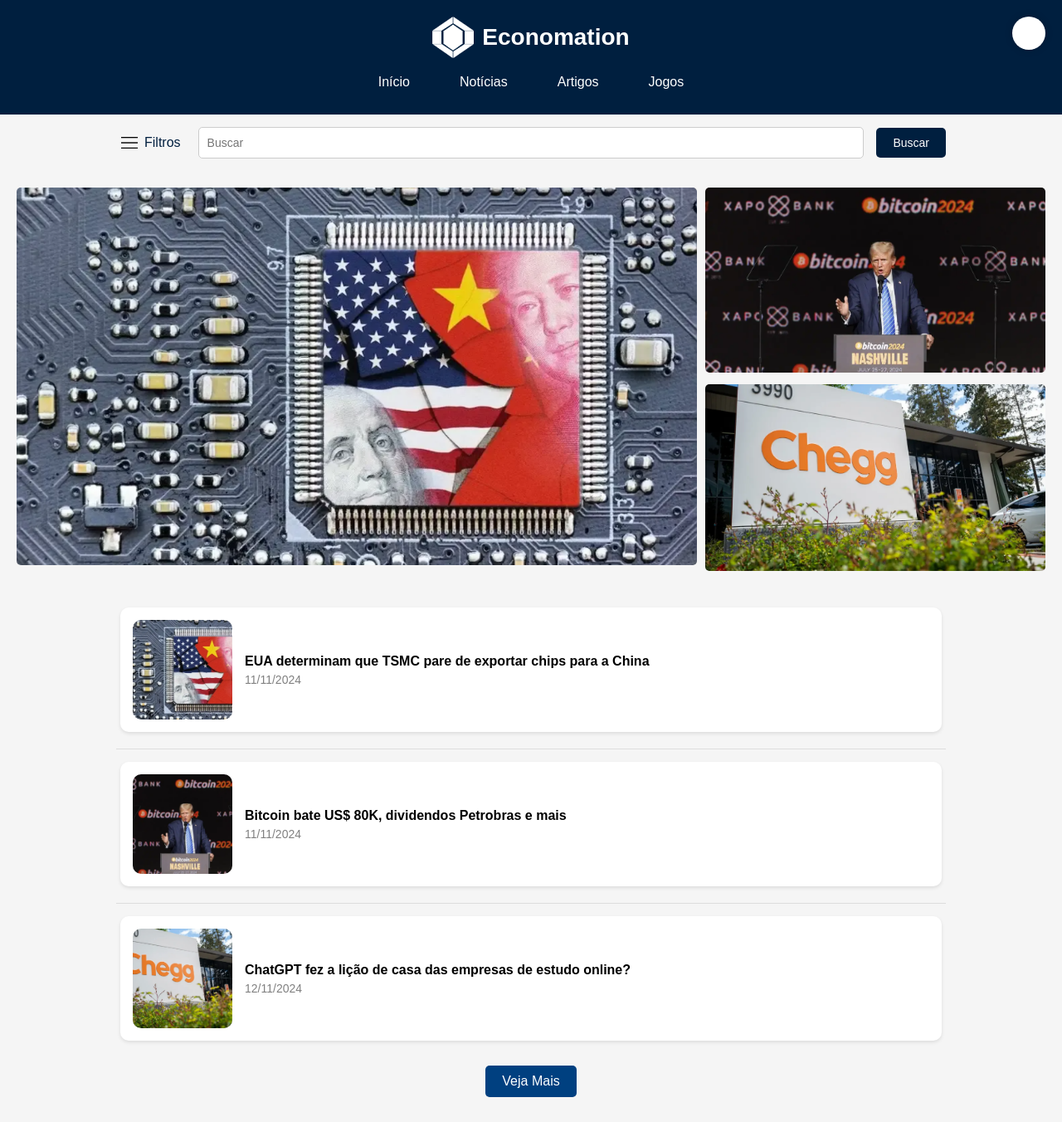
After one commit to Lhc128/projeto-software, a Django app: template Economation/templates/noticias.html in a window 1280 px wide. The commit adds this page. Shown: the whole page at 83% size. Run offline with Django 5.2, Linux system fonts and the light colour scheme; the template is opened without the code that fills it, so the values that code supplies are empty.

Commit message:
add noticias

```diff
--- a/Economation/static/styles.css
+++ b/Economation/static/styles.css
@@ -1,4 +1,4 @@
-#/* Configurações gerais */
+/* Configurações gerais */
 body {
     font-family: Arial, sans-serif;
     margin: 0;
@@ -27,16 +27,21 @@ body {
     margin-right: 10px;
 }
 
+.header h1 {
+    margin: 0;
+    font-size: 28px;
+}
+
 .user-circle {
-    position: fixed;
-    right: 20px;
-    top: 20px;
+    position: fixed; /* Fixado dentro da viewport */
+    right: 20px; /* Alinhado à direita */
+    top: 20px; /* Alinhado no topo */
     width: 40px;
     height: 40px;
     background-color: white;
     border-radius: 50%;
     box-shadow: 0 0 10px rgba(0, 0, 0, 0.2);
-    z-index: 100;
+    z-index: 100; /* Certifica-se de que o círculo fique visível acima de outros elementos */
 }
 
 nav {
@@ -55,23 +60,46 @@ nav a {
 }
 
 nav a:hover {
-    transform: translateY(-3px);
+    transform: translateY(-3px); /* Texto sobe ao passar o mouse */
 }
 
-/* Seção de Busca */
-.search-section {
+/* Seção de Filtros e Busca */
+.actions {
     display: flex;
-    justify-content: center;
     align-items: center;
-    padding: 20px;
-    background-color: #f0f0f0;
+    justify-content: space-between;
+    padding: 15px 20px;
+    max-width: 1000px;
+    margin: 0 auto;
+    gap: 15px;
 }
 
-.search-input {
+.filter-button {
+    display: flex;
+    align-items: center;
+    gap: 8px; /* Espaço entre o ícone e o texto */
+    background: none;
+    border: none;
+    color: #001f3f;
+    font-size: 16px;
+    cursor: pointer;
+}
+
+.filter-button img {
+    width: 20px;
+    height: 20px;
+}
+
+.filter-button:hover {
+    color: #004080; /* Leve destaque ao passar o mouse */
+}
+
+input[type="text"] {
     padding: 10px;
     border: 1px solid #ccc;
     border-radius: 5px;
     font-size: 14px;
+    flex: 1; /* Ajusta para ocupar espaço flexível */
 }
 
 .search-button {
@@ -81,116 +109,214 @@ nav a:hover {
     border-radius: 5px;
     padding: 10px 20px;
     font-size: 14px;
-    margin-left: 10px;
     cursor: pointer;
+    transition: background-color 0.3s;
 }
 
 .search-button:hover {
     background-color: #004080;
 }
 
-/* Seção de Temas */
-.topics-section {
-    background-color: #001f3f;
-    color: white;
-    text-align: center;
-    padding: 40px 20px;
+
+/* Configuração do grid para o layout */
+.grid {
+  display: grid;
+  grid-template-areas:
+    "grande pequeno1"
+    "grande pequeno2";
+  grid-template-columns: 2fr 1fr;
+  gap: 10px;
+  margin: 20px;
 }
 
-.topics-container h2 {
-    margin-bottom: 20px;
+.item {
+  position: relative;
 }
 
-.topics-buttons {
-    display: flex;
-    justify-content: center;
-    gap: 20px;
+.item img {
+  width: 100%;
+  height: auto;
+  border-radius: 5px;
+  transition: transform 0.3s;
 }
 
-.topic-button {
+.item img:hover {
+  transform: scale(1.05);
+}
+
+/* Estilo para a imagem maior */
+.grande {
+  grid-area: grande;
+}
+
+/* Estilo para as imagens menores */
+.pequeno1 {
+  grid-area: pequeno1;
+}
+
+.pequeno2 {
+  grid-area: pequeno2;
+}
+
+/* Lista de notícias */
+.noticias-lista {
+    margin-top: 40px;
+    padding: 0 20px;
+    max-width: 1000px;
+    margin-left: auto;
+    margin-right: auto;
+}
+
+.noticia {
+    display: flex;
+    align-items: center;
+    margin-bottom: 20px;
+    background: #ffffff;
+    padding: 15px;
+    border-radius: 10px;
+    box-shadow: 0 2px 4px rgba(0, 0, 0, 0.1);
+    transition: transform 0.3s, box-shadow 0.3s;
+    width: calc(100% - 40px); /* Ocupa toda a largura com espaçamento */
+    margin-left: auto;
+    margin-right: auto;
+}
+
+.noticia:hover {
+    transform: translateY(-5px);
+    box-shadow: 0 4px 8px rgba(0, 0, 0, 0.15);
+}
+
+.noticia a {
+    display: flex;
+    align-items: center;
+    text-decoration: none;
+    color: inherit;
+    width: 100%;
+}
+
+.noticia img {
+    width: 120px;
+    height: 120px;
+    object-fit: cover;
+    border-radius: 10px;
+    margin-right: 15px;
+    transition: transform 0.3s;
+}
+
+.noticia img:hover {
+    transform: scale(1.1);
+}
+
+.noticia-texto {
+    flex: 1;
+}
+
+.noticia-texto .titulo {
+    font-size: 16px;
+    font-weight: bold;
+    margin: 0 0 5px;
+}
+
+.noticia-texto .data {
+    font-size: 14px;
+    color: gray;
+    margin: 0;
+}
+
+/* Linha separadora */
+hr {
+    border: 0;
+    border-top: 1px solid #ddd;
+    margin: 15px 0;
+}
+
+/* Botão "Veja Mais" */
+.ver-mais {
+    display: block;
+    margin: 30px auto;
+    padding: 10px 20px;
     background-color: #004080;
     color: white;
     border: none;
-    padding: 10px 20px;
     border-radius: 5px;
+    font-size: 16px;
     cursor: pointer;
-    font-size: 16px;
+    transition: background-color 0.3s;
 }
 
-.topic-button:hover {
+.ver-mais:hover {
     background-color: #002f5f;
 }
 
-/* Seção de Conhecimento */
-.knowledge-section {
-    background-color: #e0e7ef;
-    text-align: center;
-    padding: 40px 20px;
+/* Grid de Artigos */
+.artigos-grid {
+    display: grid;
+    grid-template-columns: repeat(3, 1fr); /* Configura 3 colunas fixas */
+    gap: 20px; /* Espaçamento entre os itens */
+    margin: 20px auto;
+    max-width: 1000px;
 }
 
-.knowledge-cards {
+.artigo-item {
     display: flex;
-    justify-content: center;
-    gap: 20px;
-    margin-top: 20px;
+    flex-direction: column;
+    align-items: center;
+    text-align: center;
+    background: #ffffff;
+    border-radius: 10px;
+    box-shadow: 0 2px 4px rgba(0, 0, 0, 0.1);
+    padding: 15px;
+    text-decoration: none;
+    color: inherit;
+    transition: transform 0.3s, box-shadow 0.3s;
 }
 
-.card {
-    background-color: white;
-    padding: 20px;
+.artigo-item:hover {
+    transform: translateY(-5px);
+    box-shadow: 0 4px 8px rgba(0, 0, 0, 0.15);
+}
+
+.artigo-item img {
+    width: 100px;
+    height: 100px;
+    object-fit: cover;
     border-radius: 10px;
-    box-shadow: 0 2px 4px rgba(0, 0, 0, 0.1);
-    width: 200px;
+    margin-bottom: 15px;
     transition: transform 0.3s;
 }
 
-.card:hover {
-    transform: translateY(-5px);
+.artigo-item img:hover {
+    transform: scale(1.1);
 }
 
-/* Seção de Aprendizado */
-.learn-more-section {
-    background-color: #f0f0f0;
-    text-align: center;
-    padding: 40px 20px;
+.artigo-item h3 {
+    font-size: 18px;
+    margin: 0 0 5px;
+    color: #004080;
+    font-weight: bold;
 }
 
-.podium {
-    display: flex;
-    justify-content: center;
-    gap: 10px;
-    margin-bottom: 20px;
+.artigo-item p {
+    font-size: 14px;
+    color: gray;
+    margin: 0;
 }
 
-.podium-item {
-    background-color: #001f3f;
-    width: 60px;
-    height: 100px;
-    border-radius: 5px;
-}
-
-.enter-button {
+/* Botão "Veja Mais" */
+.ver-mais {
+    display: block;
+    margin: 30px auto;
+    padding: 10px 20px;
     background-color: #004080;
     color: white;
     border: none;
-    padding: 10px 20px;
     border-radius: 5px;
     font-size: 16px;
     cursor: pointer;
+    transition: background-color 0.3s;
+    max-width: 200px;
 }
 
-.enter-button:hover {
+.ver-mais:hover {
     background-color: #002f5f;
 }
-
-/* Rodapé */
-.footer {
-    background-color: #001f3f;
-    color: white;
-    text-align: center;
-    padding: 20px 0;
-}
-
-.footer-content p {
-    margin: 5px 0;
-}
--- /dev/null
+++ b/Economation/templates/noticias.html
@@ -0,0 +1,100 @@
+{% load static %}
+<!DOCTYPE html>
+<html lang="pt-br">
+<head>
+    <meta charset="UTF-8">
+    <meta name="viewport" content="width=device-width, initial-scale=1.0">
+    <title>Economation - Notícias</title>
+    <link rel="stylesheet" href="{% static 'styles.css' %}">
+</head>
+<body>
+    <!-- Cabeçalho -->
+    <header>
+        <div class="header">
+            <div class="logo-container">
+                <img src="{% static 'images/logo.png' %}" alt="Logo Economation" class="logo">
+                <h1>Economation</h1>
+            </div>
+            <nav>
+                <a href="#">Início</a>
+                <a href="{% url 'noticias' %}" class="active">Notícias</a>
+                <a href="{% url 'artigos' %}">Artigos</a>
+                <a href="#">Jogos</a>
+            </nav>
+          <div class="user-circle"></div>
+        </div>
+    </header>
+
+    <!-- Conteúdo principal -->
+    <main>
+      <div class="actions">
+          <!-- Botão Filtros com Ícone -->
+          <button class="filter-button">
+              <img src="{% static 'images/filter.png' %}" alt="Ícone Filtros">
+              Filtros
+          </button>
+
+          <!-- Campo de busca e botão -->
+          <input type="text" placeholder="Buscar">
+          <button class="search-button">Buscar</button>
+      </div>
+
+            <!-- Grid de imagens principais -->
+            <div class="grid">
+                <!-- Imagem maior à esquerda -->
+                <div class="item grande">
+                    <a href="https://thenews.waffle.com.br/tecnologia/eua-determinam-que-tsmc-pare-de-exportar-chips-para-a-china?utm_source=the_news&utm_medium=newsletter&utm_campaign=11-11-2024" target="_blank">
+                        <img src="{% static 'images/tsmc.png' %}" alt="EUA determinam que TSMC pare de exportar chips para a China">
+                    </a>
+                </div>
+
+                <!-- Imagens menores à direita -->
+                <div class="item pequeno1">
+                    <a href="https://thenews.waffle.com.br/economia/bitcoin-bate-us-80k-dividendos-petrobras-e-mais?utm_source=the_news&utm_medium=newsletter&utm_campaign=11-11-2024" target="_blank">
+                        <img src="{% static 'images/bitcoin.png' %}" alt="Bitcoin bate US$ 80K">
+                    </a>
+                </div>
+                <div class="item pequeno2">
+                    <a href="https://thenews.waffle.com.br/negocios/chatgpt-fez-a-licao-de-casa-das-empresas-de-estudo-online?utm_source=the_news&utm_medium=newsletter&utm_campaign=12-11-2024" target="_blank">
+                        <img src="{% static 'images/chat.png' %}" alt="ChatGPT fez a lição de casa">
+                    </a>
+                </div>
+            </div>
+        </section>
+
+        <!-- Lista de notícias -->
+        <section class="noticias-lista">
+            <div class="noticia">
+                <a href="https://thenews.waffle.com.br/tecnologia/eua-determinam-que-tsmc-pare-de-exportar-chips-para-a-china?utm_source=the_news&utm_medium=newsletter&utm_campaign=11-11-2024" target="_blank">
+                    <img src="{% static 'images/tsmc.png' %}" alt="EUA determinam que TSMC pare de exportar chips para a China">
+                    <div class="noticia-texto">
+                        <p class="titulo">EUA determinam que TSMC pare de exportar chips para a China</p>
+                        <p class="data">11/11/2024</p>
+                    </div>
+                </a>
+            </div>
+            <hr>
+            <div class="noticia">
+                <a href="https://thenews.waffle.com.br/economia/bitcoin-bate-us-80k-dividendos-petrobras-e-mais?utm_source=the_news&utm_medium=newsletter&utm_campaign=11-11-2024" target="_blank">
+                    <img src="{% static 'images/bitcoin.png' %}" alt="Bitcoin bate US$ 80K">
+                    <div class="noticia-texto">
+                        <p class="titulo">Bitcoin bate US$ 80K, dividendos Petrobras e mais</p>
+                        <p class="data">11/11/2024</p>
+                    </div>
+                </a>
+            </div>
+            <hr>
+            <div class="noticia">
+                <a href="https://thenews.waffle.com.br/negocios/chatgpt-fez-a-licao-de-casa-das-empresas-de-estudo-online?utm_source=the_news&utm_medium=newsletter&utm_campaign=12-11-2024" target="_blank">
+                    <img src="{% static 'images/chat.png' %}" alt="ChatGPT fez a lição de casa">
+                    <div class="noticia-texto">
+                        <p class="titulo">ChatGPT fez a lição de casa das empresas de estudo online?</p>
+                        <p class="data">12/11/2024</p>
+                    </div>
+                </a>
+            </div>
+            <button class="ver-mais">Veja Mais</button>
+        </section>
+    </main>
+</body>
+</html>
--- a/django_project/urls.py
+++ b/django_project/urls.py
@@ -1,8 +1,9 @@
-
+from django.contrib import admin
 from django.urls import path
-from economation import views
-from django.contrib import admin
+from Economation import views
 
 urlpatterns = [
-    path('', views.inicio, name='inicio'),
+    path('', views.noticias, name='noticias'),
+    path('artigos/', views.artigos, name='artigos'),
+    path('admin/', admin.site.urls),
 ]
```
Also changed, not shown: Economation/templates/artigos.html (added, +80 -0 lines), Economation/templates/inicial.html (deleted, +0 -84 lines), Economation/views.py (+5 -3 lines), replit_zip_error_log.txt (+5 -5 lines), .upm/store.json, Economation/static/images/bf.png (added), Economation/static/images/bitcoin.png (added), Economation/static/images/bitcoin2.png (added), Economation/static/images/chat.png (added), Economation/static/images/economia.png (added), Economation/static/images/filter.png (added), Economation/static/images/inflacao.png (added), Economation/static/images/logo.png (added), Economation/static/images/taxajuros.png (added), 2 more files, 1 other file.
